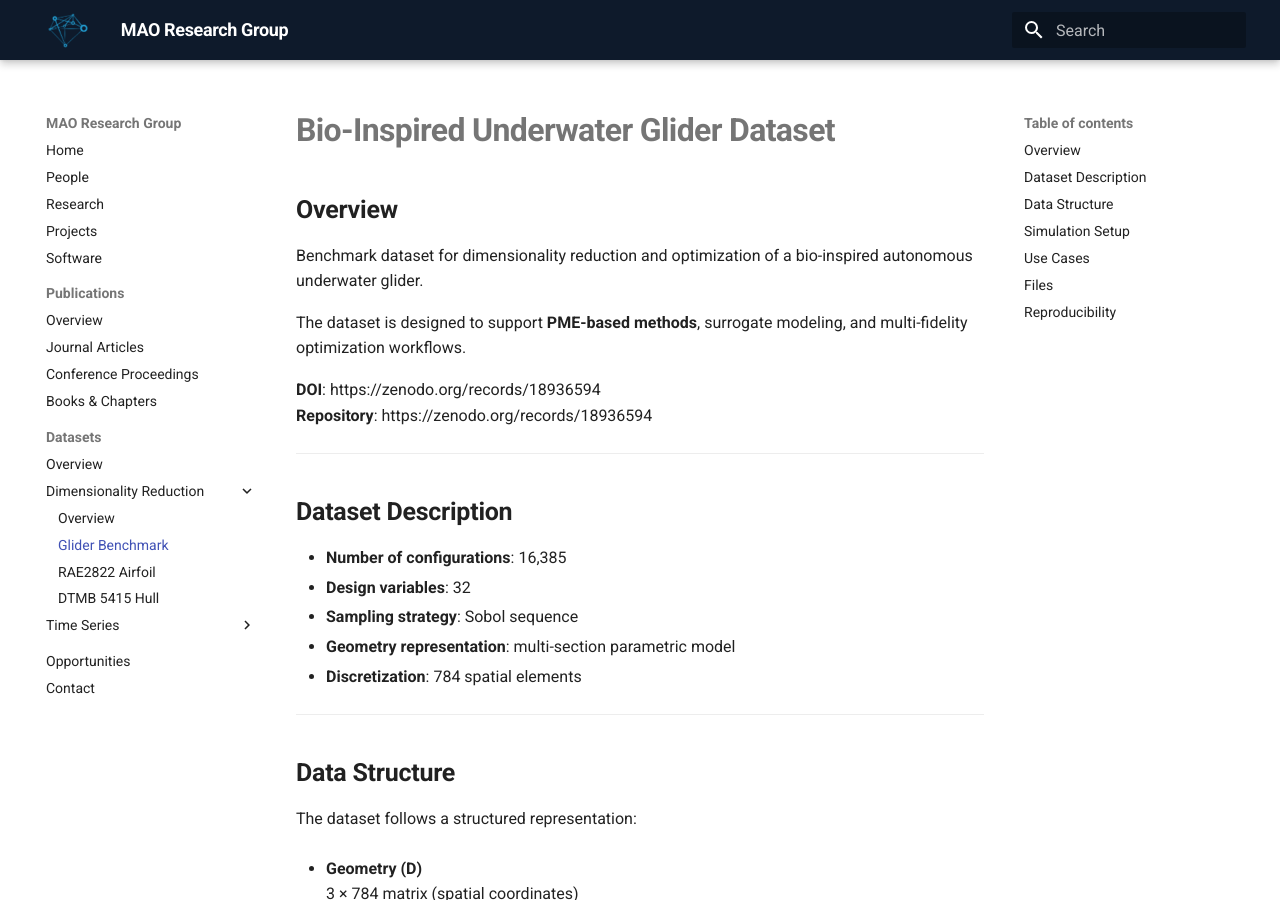
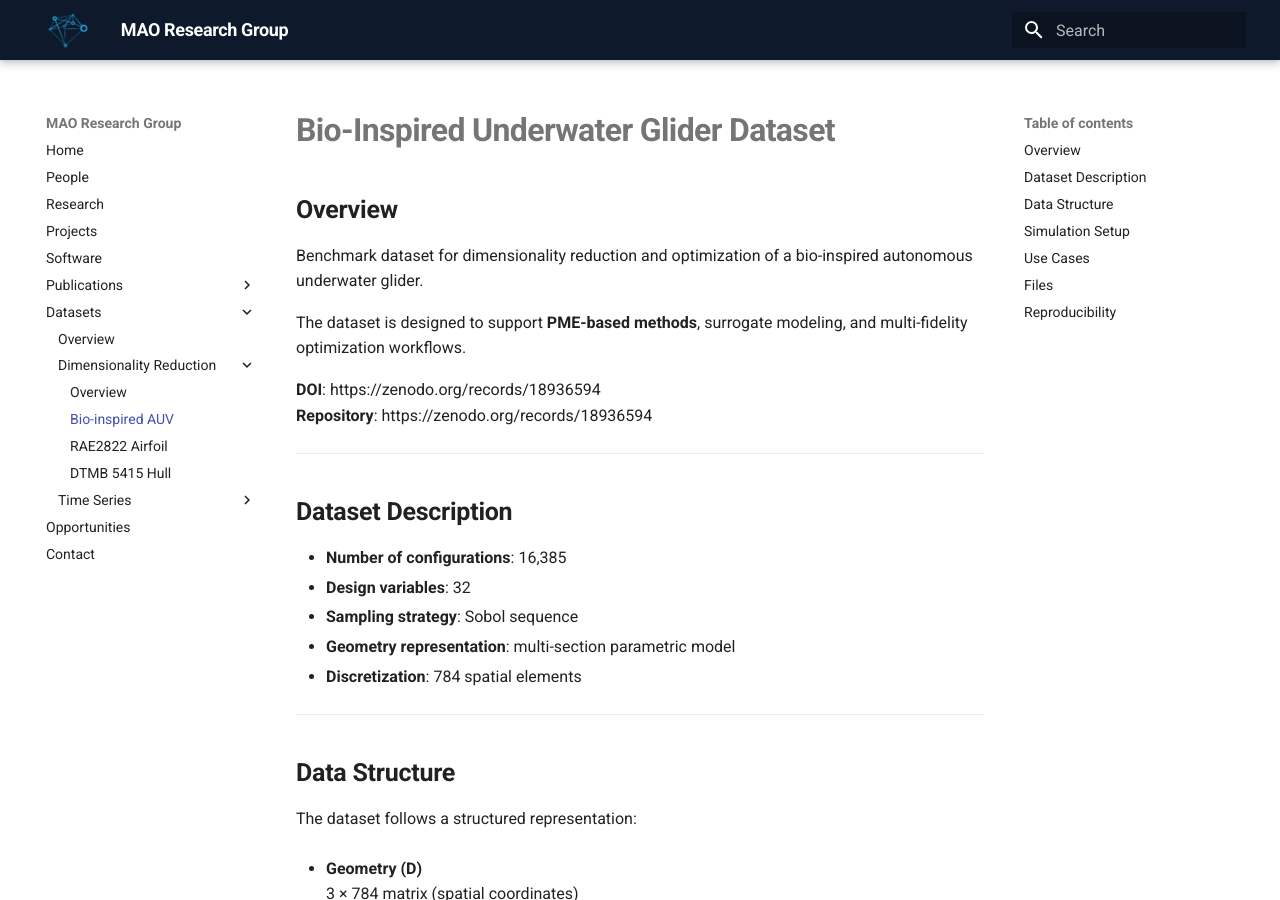
Before and after one commit to cnr-inm-mao/cnr-inm-mao.github.io, an MkDocs documentation site: the page built from docs/datasets/dr_glider.md, in a window 1280 px wide and 900 px high. Built offline with MkDocs 1.6.1 and Material for MkDocs 9.7.7, drawn with Linux system fonts in a browser that asks for light colours.

Commit message:
revised pubs

```diff
--- a/mkdocs.yml
+++ b/mkdocs.yml
@@ -11,7 +11,6 @@
   favicon: assets/logos/logo-icon.png
 
   features:
-    - navigation.sections
     - navigation.top
     - content.code.copy
     - search.suggest
@@ -28,7 +27,7 @@
   - Projects: projects.md
   - Software: software.md
   - Publications:
-      - Overview: publications.md
+      - Overview: publications/index.md
       - Journal Articles: publications/journal.md
       - Conference Proceedings: publications/conference.md
       - Books & Chapters: publications/books.md
@@ -36,7 +35,7 @@
       - Overview: datasets/index.md
       - Dimensionality Reduction:
           - Overview: datasets/dr.md
-          - Glider Benchmark: datasets/dr_glider.md
+          - Bio-inspired AUV: datasets/dr_glider.md
           - RAE2822 Airfoil: datasets/dr_rae2822.md
           - DTMB 5415 Hull: datasets/dr_5415.md
       - Time Series:
```
